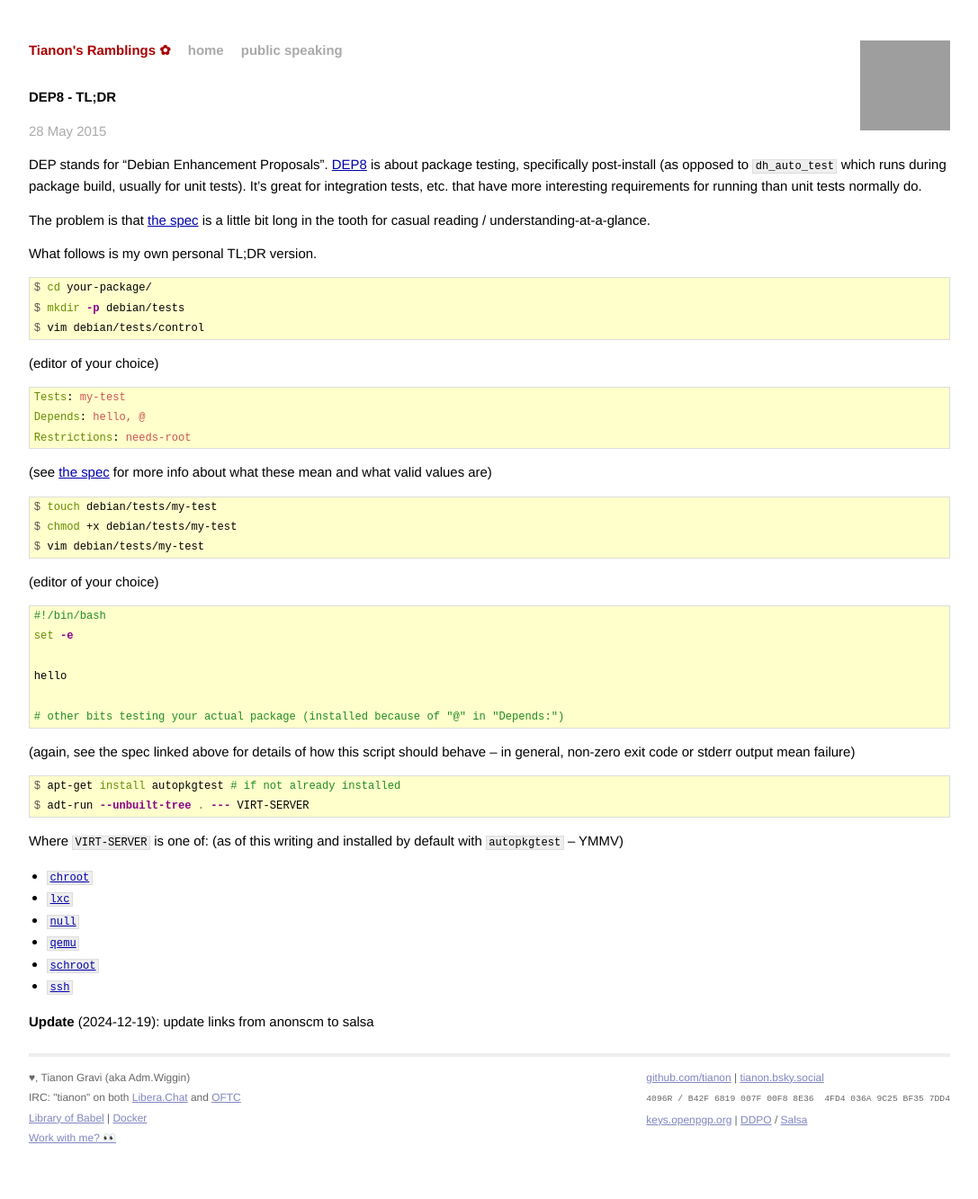
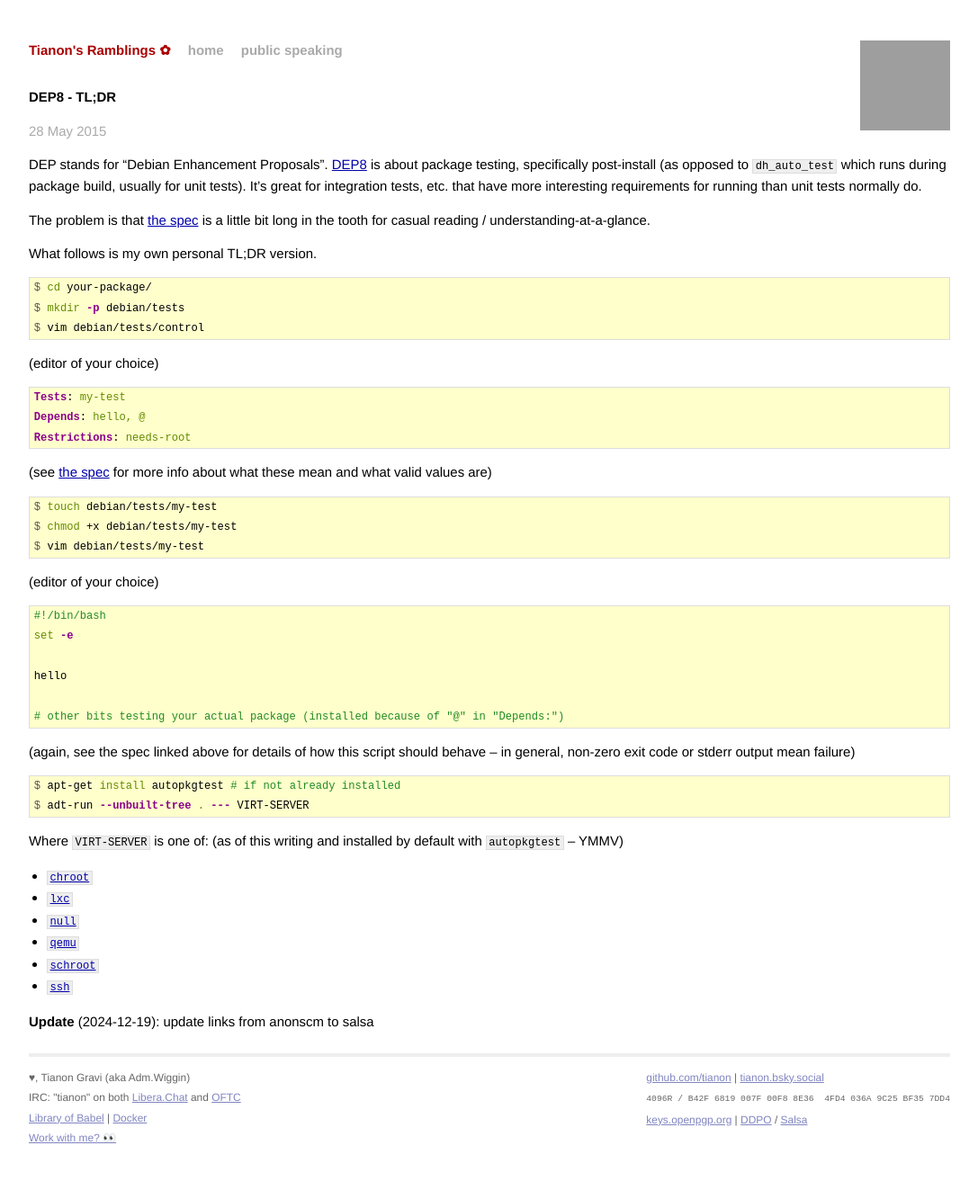
Before and after one commit to tianon/tianon.github.io, a Jekyll site: the page built from _posts/2015-05-28-dep8-tldr.md, in a window 1280 px wide. Shown: the whole page at 90% size, without its empty margins (96-1183 px from the left). Built offline with Jekyll 4.4.1, drawn with Linux system fonts in a browser that asks for light colours; grey boxes are pictures that could not be loaded.

Commit message:
Switch single-stanza to use "email" instead of "yaml" since it renders better
Hopefully, "deb822" will be an option in the future 🤞

https://github.com/rouge-ruby/rouge/issues/2142

````diff
--- a/_posts/2015-05-28-dep8-tldr.md
+++ b/_posts/2015-05-28-dep8-tldr.md
@@ -17,7 +17,7 @@ $ vim debian/tests/control
 
 (editor of your choice)
 
-```yaml
+```email
 Tests: my-test
 Depends: hello, @
 Restrictions: needs-root
````
